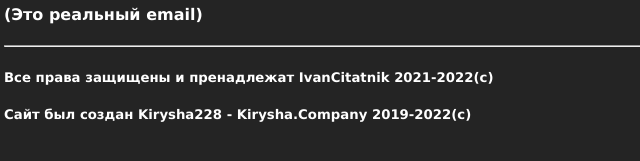
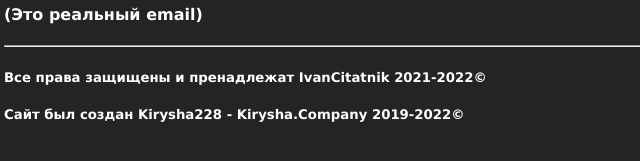
Before and after one commit to K1ril1/citatnik-v1, a plain HTML site: page kontakti.html in a window 1280 px wide. Shown: the part 331-492 px from the top of the page, 236-876 px from the left. Drawn offline with Linux system fonts and the light colour scheme.

Commit message:
Update kontakti.html

```diff
--- a/kontakti.html
+++ b/kontakti.html
@@ -34,8 +34,8 @@
             ЦИТАТНИК(сайт): tcitatnik@mail.ru</h2>
             <h4>(Это реальный email)</h4>
             <hr>
-            <h5>Все права защищены и пренадлежат IvanCitatnik 2021-2022(c)</h5>
-            <h5>Сайт был создан Kirysha228 - Kirysha.Company 2019-2022(c)</h5>
+            <h5>Все права защищены и пренадлежат IvanCitatnik 2021-2022©</h5>
+            <h5>Сайт был создан Kirysha228 - Kirysha.Company 2019-2022©</h5>
         </div>
     </body>
 </html>
```
